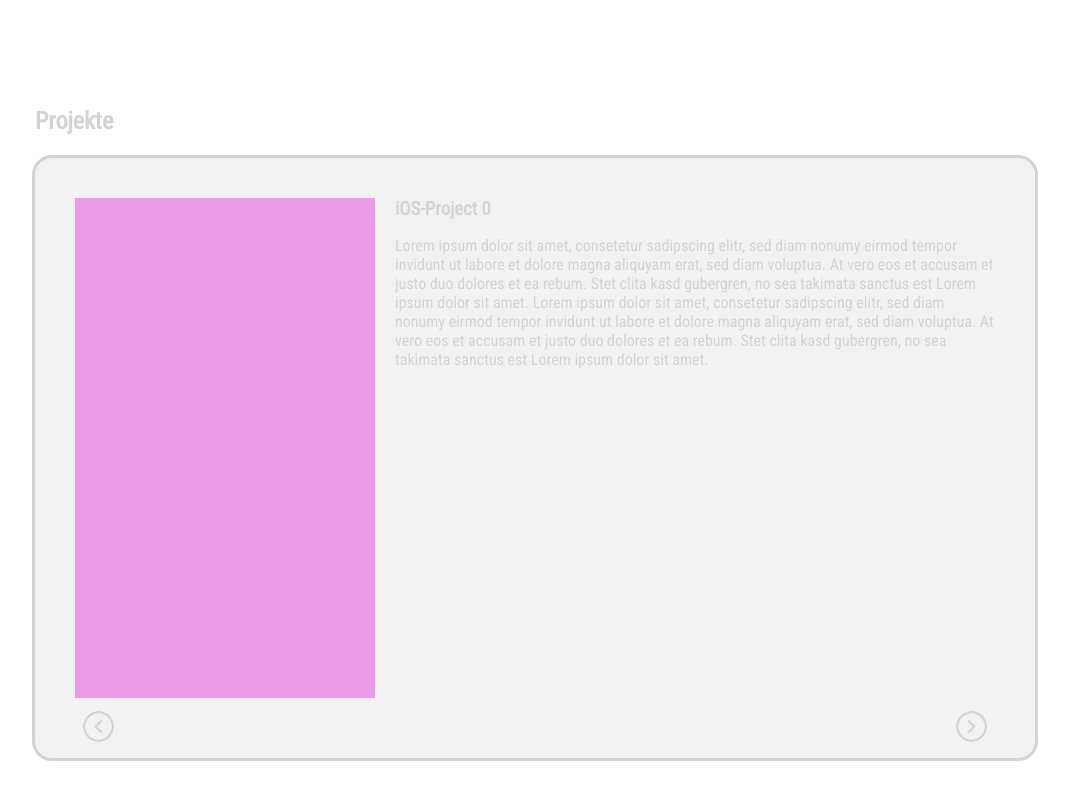
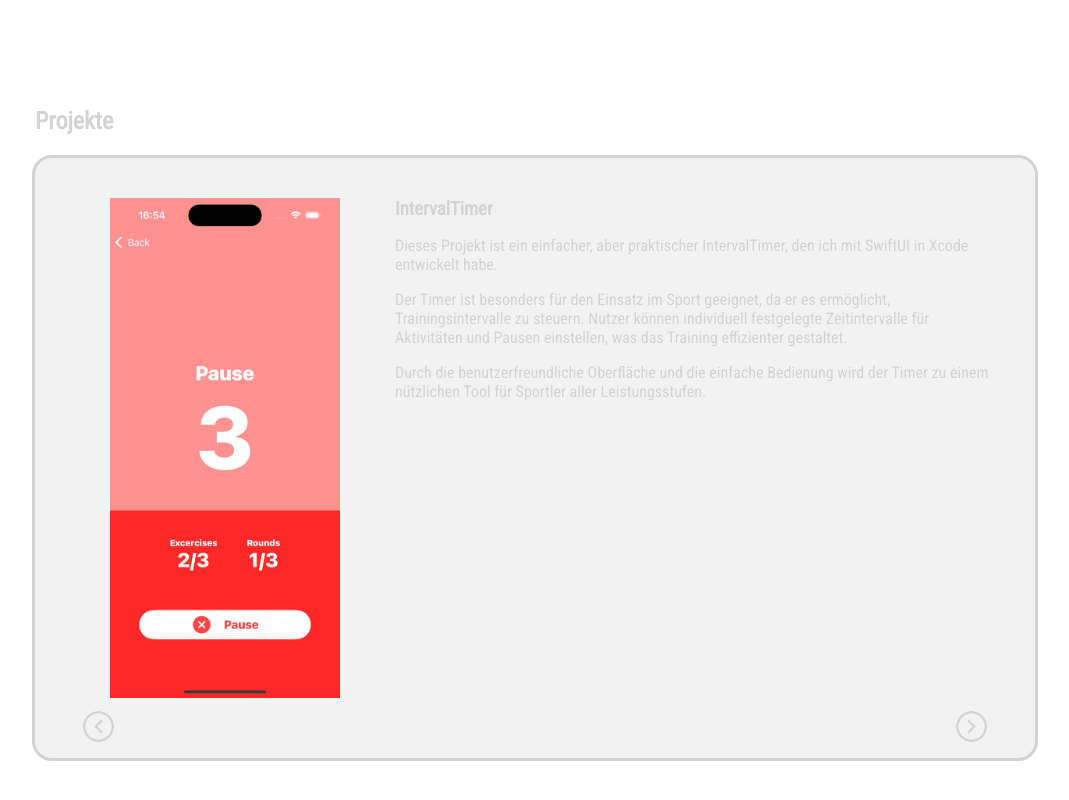
Before and after one commit to lle00n/my-portfolio, a React (Create React App) app: page / in a window 1280 px wide. Shown: the part 3576-4376 px from the top of the page, without its empty margins (105-1174 px from the left). Built offline with nearby package versions, Linux system fonts and the light colour scheme.

Commit message:
Added IntervalTimer to the ProjectsSection

```diff
--- a/src/ProjectSlider/ProjectSliderStyle.css
+++ b/src/ProjectSlider/ProjectSliderStyle.css
@@ -1,7 +1,7 @@
 .ProjectSliderView {
-    display: flex;            /* Make the container a flexbox */
-    flex-direction: column;   /* Arrange items vertically */
-    justify-content: center;  /* Center vertically */
+    display: flex;
+    flex-direction: column;
+    justify-content: center;
     align-items: center;
     width: 100vw;
     height: 200vh;
@@ -49,10 +49,14 @@
     transform: scale(1.2);
 }
 
-.ProjectImage {
+.ProjectImageDiv {
     height: 500px;
     width: 300px;
-    background-color: rgb(236, 155, 230);
+    display: flex;
+    justify-content: center;
+}
+.ProjectImage {
+    height: 100%;
 }
 
 .projectNavigations {
--- a/src/ProjectSlider/ProjectSliderView.js
+++ b/src/ProjectSlider/ProjectSliderView.js
@@ -6,23 +6,22 @@ import { useTranslation } from "react-i18next";
 import './ProjectSliderStyle.css';
 
 function ProjectSlider() {
-    const [currentlyDisplayedProject, setCurrentlyDisplayedProject] = useState("Project1");
-    const [currentlyDisplayedProjectCounter, setCurrentlyDisplayedProjectCounter] = useState(1);
-    const totalProjects = 5;
     const { t } = useTranslation();
+    const projectsArray = t('projects', { returnObjects: true });
 
 
   const [array] = useState(['Item 1', 'Item 2', 'Item 3', 'Item 4']);
   const [currentIndex, setCurrentIndex] = useState(0);
+  const currentProjectImage = require(`../Images/Projects/${projectsArray[currentIndex].title}Cover.png`);
 
     function handleNextCall() {
         setCurrentIndex((prevIndex) =>
-          prevIndex < array.length - 1 ? prevIndex + 1 : 0
+          prevIndex < projectsArray.length - 1 ? prevIndex + 1 : 0
         );
       }
       function handlePreviousCall() {
         setCurrentIndex((prevIndex) =>
-          prevIndex > 0 ? prevIndex - 1 : array.length - 1
+          prevIndex > 0 ? prevIndex - 1 : projectsArray.length - 1
         );
       }
 
@@ -31,11 +30,15 @@ function ProjectSlider() {
         <h2 className="ProjectSliderTitle">{t("projectsTitle")}</h2>
         <div id="ProjectSlider">
           <div className="ProjectDetails">
-            <div className="ProjectImage"></div>
+            <div className="ProjectImageDiv">
+                        <img className="ProjectImage" src={currentProjectImage} alt={`${projectsArray[currentIndex].title}Cover`} />
+</div>
             <div className="ProjectInformation">
-            <h3 className="ProjectTitle">iOS-Project {currentIndex}</h3>
+            <h3 className="ProjectTitle">{projectsArray[currentIndex].title}</h3>
             <div classname="UsedTechnologies"></div>
-            <p>Lorem ipsum dolor sit amet, consetetur sadipscing elitr, sed diam nonumy eirmod tempor invidunt ut labore et dolore magna aliquyam erat, sed diam voluptua. At vero eos et accusam et justo duo dolores et ea rebum. Stet clita kasd gubergren, no sea takimata sanctus est Lorem ipsum dolor sit amet. Lorem ipsum dolor sit amet, consetetur sadipscing elitr, sed diam nonumy eirmod tempor invidunt ut labore et dolore magna aliquyam erat, sed diam voluptua. At vero eos et accusam et justo duo dolores et ea rebum. Stet clita kasd gubergren, no sea takimata sanctus est Lorem ipsum dolor sit amet.</p>
+    {projectsArray[currentIndex].description.split("\n").map((line, index) => (
+        <p key={index}>{line}</p>
+      ))}
             </div>
           </div>
           <div className="projectNavigations">
--- a/src/locales/de.json
+++ b/src/locales/de.json
@@ -53,6 +53,15 @@
   ],
 
   "projectsTitle": "Projekte",
+  "projects": [
+    {
+      "id": 0,
+      "title": "IntervalTimer",
+      "description": "Dieses Projekt ist ein einfacher, aber praktischer IntervalTimer, den ich mit SwiftUI in Xcode entwickelt habe.\nDer Timer ist besonders für den Einsatz im Sport geeignet, da er es ermöglicht, Trainingsintervalle zu steuern. Nutzer können individuell festgelegte Zeitintervalle für Aktivitäten und Pausen einstellen, was das Training effizienter gestaltet.\nDurch die benutzerfreundliche Oberfläche und die einfache Bedienung wird der Timer zu einem nützlichen Tool für Sportler aller Leistungsstufen.",
+      "languages": ["swift", "git", "xcode"],
+      "github": "-"
+    }
+  ],
 
     "blueprintTitle": "Webseite - Architektur",
 
--- a/src/locales/en.json
+++ b/src/locales/en.json
@@ -54,6 +54,15 @@
     ],
 
     "projectsTitle": "Projects",
+    "projects": [
+      {
+        "id": 0,
+        "title": "IntervalTimer",
+        "description": "This project is a simple but practical interval timer that I developed with SwiftUI in Xcode.\nThe timer is particularly suitable for use in sports, as it makes it possible to control training intervals. Users can set individually defined time intervals for activities and breaks, which makes training more efficient.\nThe user-friendly interface and ease of use make the timer a useful tool for athletes of all levels.",
+        "languages": ["swift", "git", "xcode"],
+        "github": "-"
+      }
+    ],
 
     "blueprintTitle": "Website - Architecture",
 
```
Also changed, not shown: src/Images/Projects/IntervalTimerCover.png (added).
